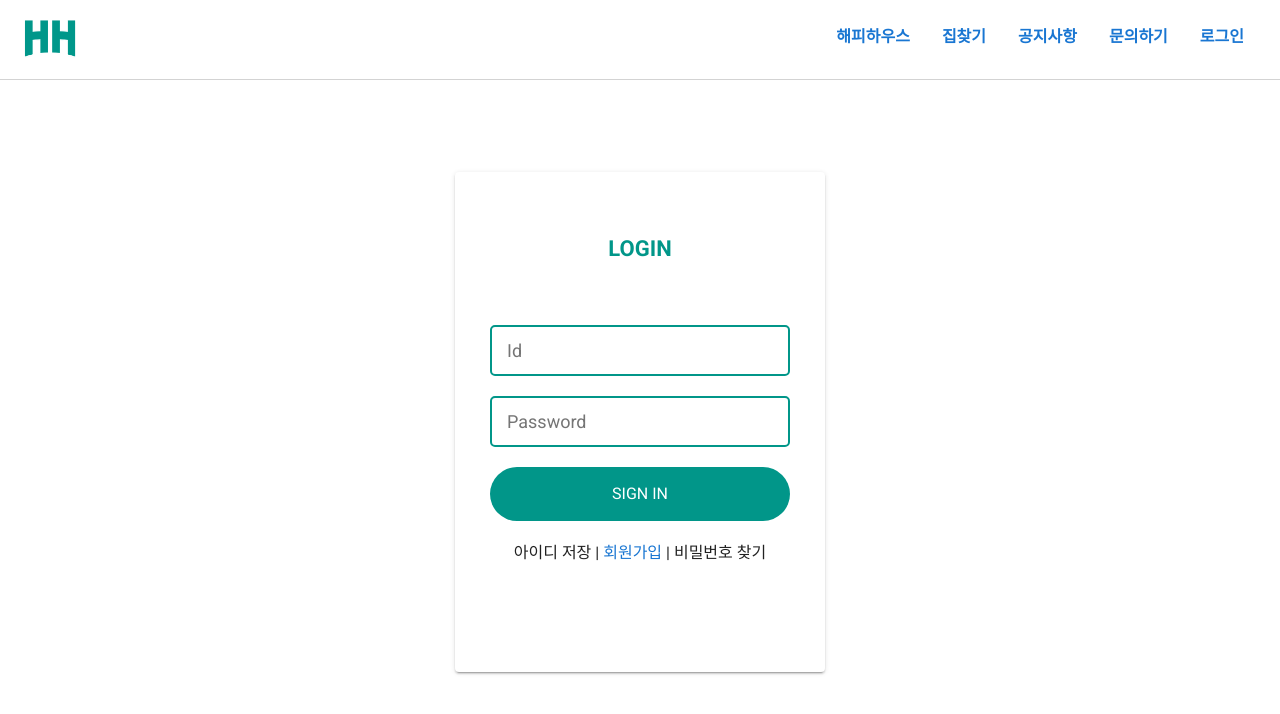
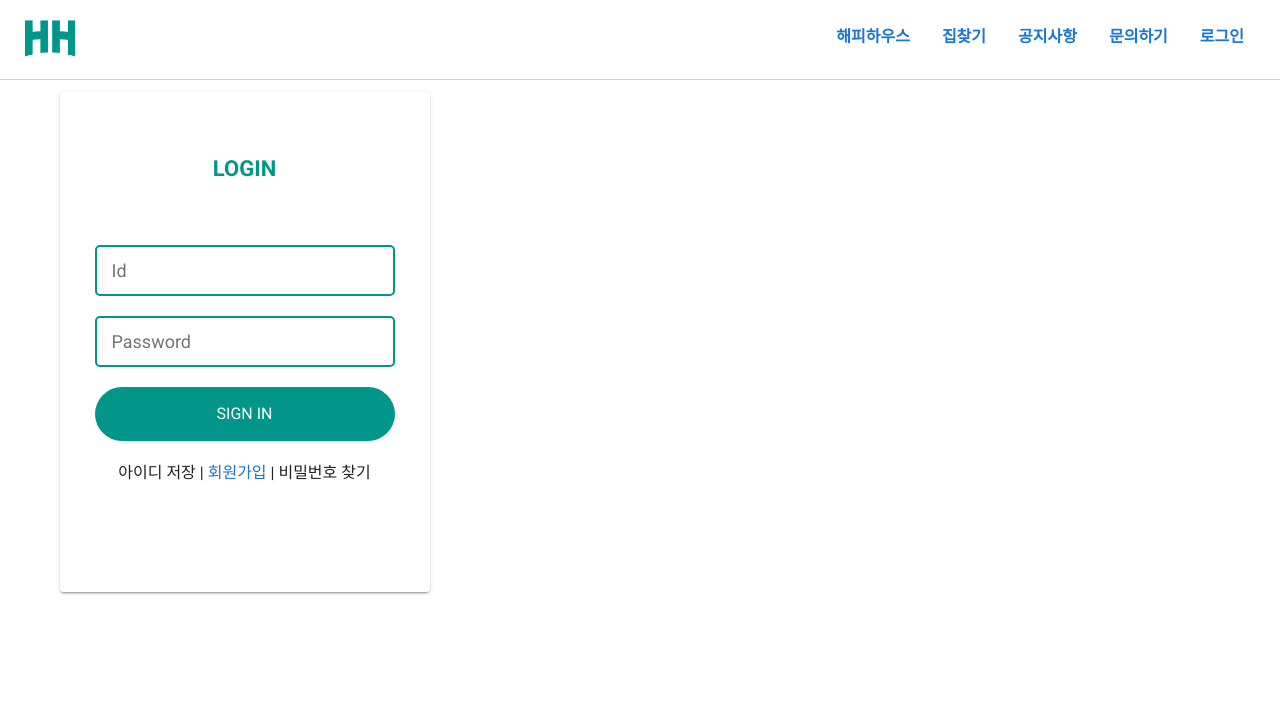
Before and after one commit to sumzi/HappyHouse, a Vue app in the folder happyhouse_vue/: page /login in a window 1280 px wide. Shown: the top 714 px of the page. Built offline with nearby package versions, Linux system fonts and the light colour scheme; what vue-fullpage.js would draw is missing.

Commit message:
Update login css

```diff
--- a/happyhouse_vue/src/views/Login.vue
+++ b/happyhouse_vue/src/views/Login.vue
@@ -54,12 +54,12 @@ export default {
 </script>
 
 <style>
-.container {
+/* .container {
   margin-top: 80px;
   display: flex;
   justify-content: center;
-  /* border: 1px solid red; */
-}
+  border: 1px solid red;
+} */
 .login-container {
   width: 370px;
   height: 500px;
```
